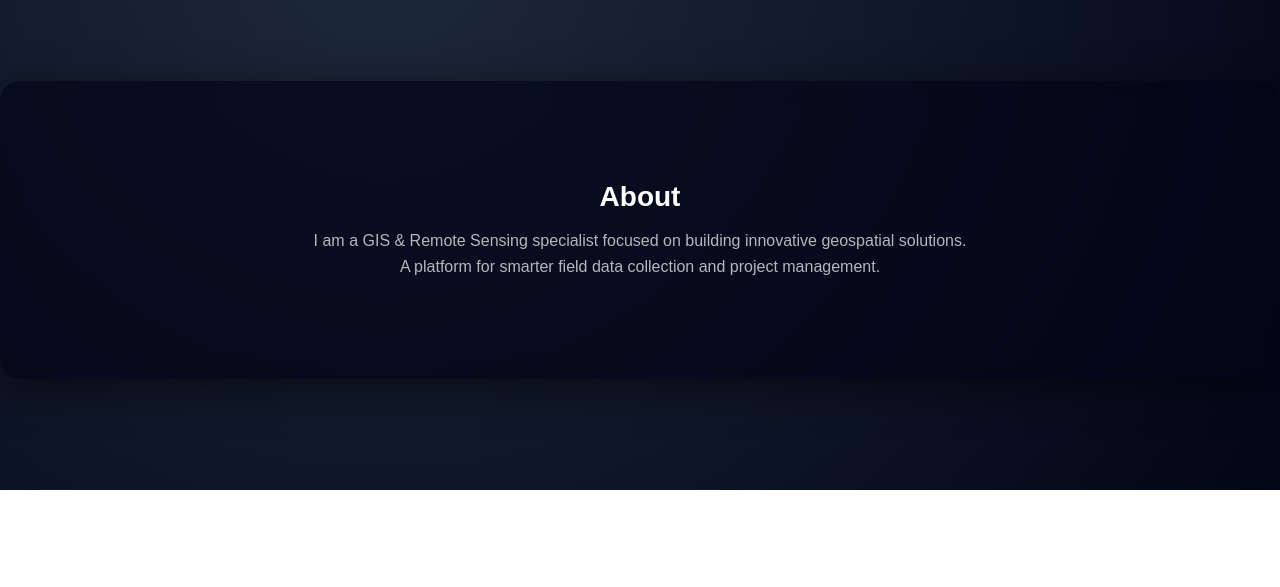
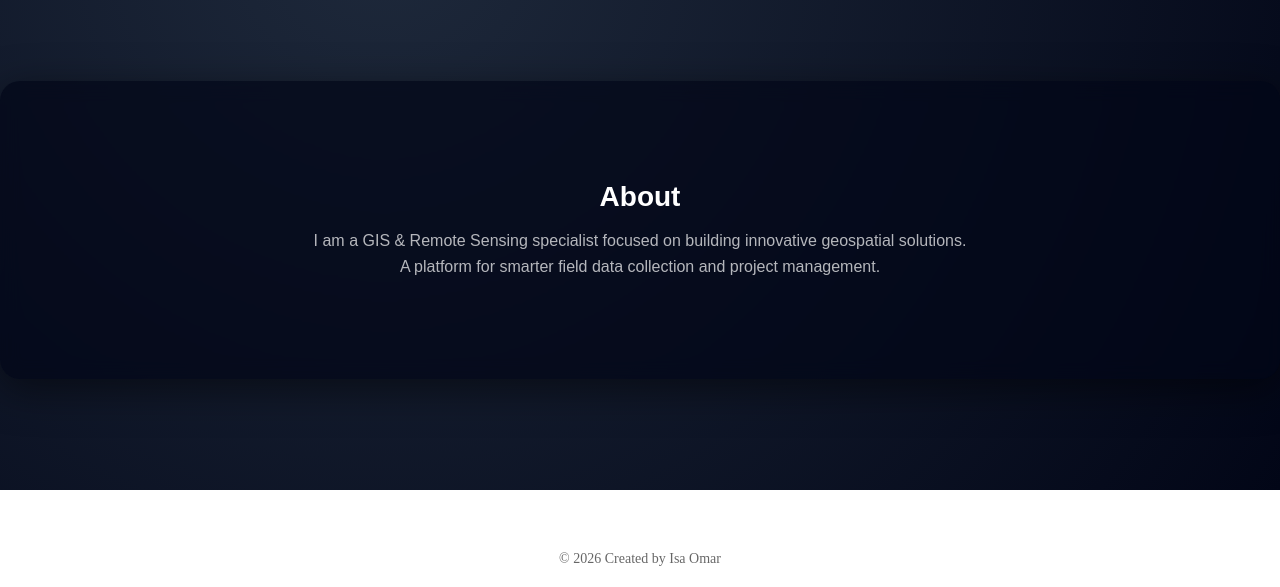
Before and after one commit to isaomarr/isaomar, a plain HTML site: page index.html in a window 1280 px wide. Shown: the part 310-897 px from the top of the page. Before the commit the page ends 800 px from the top, so only its background shows below. Drawn offline with Linux system fonts and the light colour scheme.

Commit message:
add footer

```diff
--- a/css/style.css
+++ b/css/style.css
@@ -2,7 +2,8 @@
 .app {
     min-height: 100vh;
     display: flex;
-    flex-direction: column;   /* 🔥 ƏN VACİB */
+    flex-direction: column;
+    /* 🔥 ƏN VACİB */
     align-items: center;
     justify-content: center;
     text-align: center;
@@ -32,7 +33,7 @@
     border-radius: 20px;
     backdrop-filter: blur(10px);
     background: rgba(2, 6, 23, 0.7);
-    box-shadow: 0 10px 40px rgba(0,0,0,0.5);
+    box-shadow: 0 10px 40px rgba(0, 0, 0, 0.5);
 }
 
 .about h2 {
@@ -99,6 +100,21 @@
         0 0 40px rgba(56, 189, 248, 0.3);
 }
 
+.footer {
+    width: 100%;
+    padding: 20px 0;
+    text-align: center;
+    font-size: 14px;
+    opacity: 0.6;
+
+    border-top: 1px solid rgba(255, 255, 255, 0.05);
+    margin-top: 40px;
+}
+
+.footer p {
+    margin: 0;
+}
+
 /* Animations */
 .hero {
     animation: fadeIn 1.5s ease-in-out, float 4s ease-in-out infinite;
@@ -109,6 +125,7 @@
         opacity: 0;
         transform: translateY(20px);
     }
+
     to {
         opacity: 1;
         transform: translateY(0);
@@ -116,7 +133,15 @@
 }
 
 @keyframes float {
-    0% { transform: translateY(0px); }
-    50% { transform: translateY(-8px); }
-    100% { transform: translateY(0px); }
+    0% {
+        transform: translateY(0px);
+    }
+
+    50% {
+        transform: translateY(-8px);
+    }
+
+    100% {
+        transform: translateY(0px);
+    }
 }
--- a/index.html
+++ b/index.html
@@ -50,6 +50,9 @@
             </div>
         </section>
     </main>
+    <footer class="footer">
+        <p>© 2026 Created by Isa Omar</p>
+    </footer>
 
 
 
```
